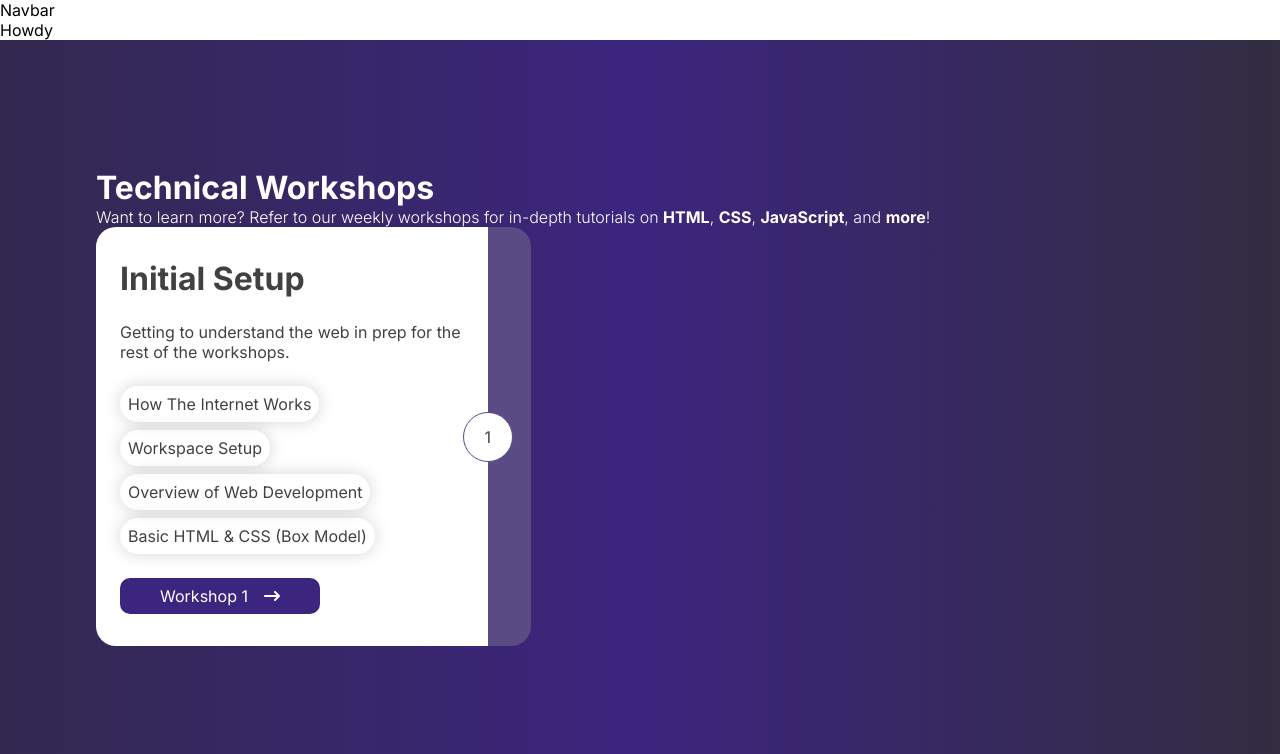
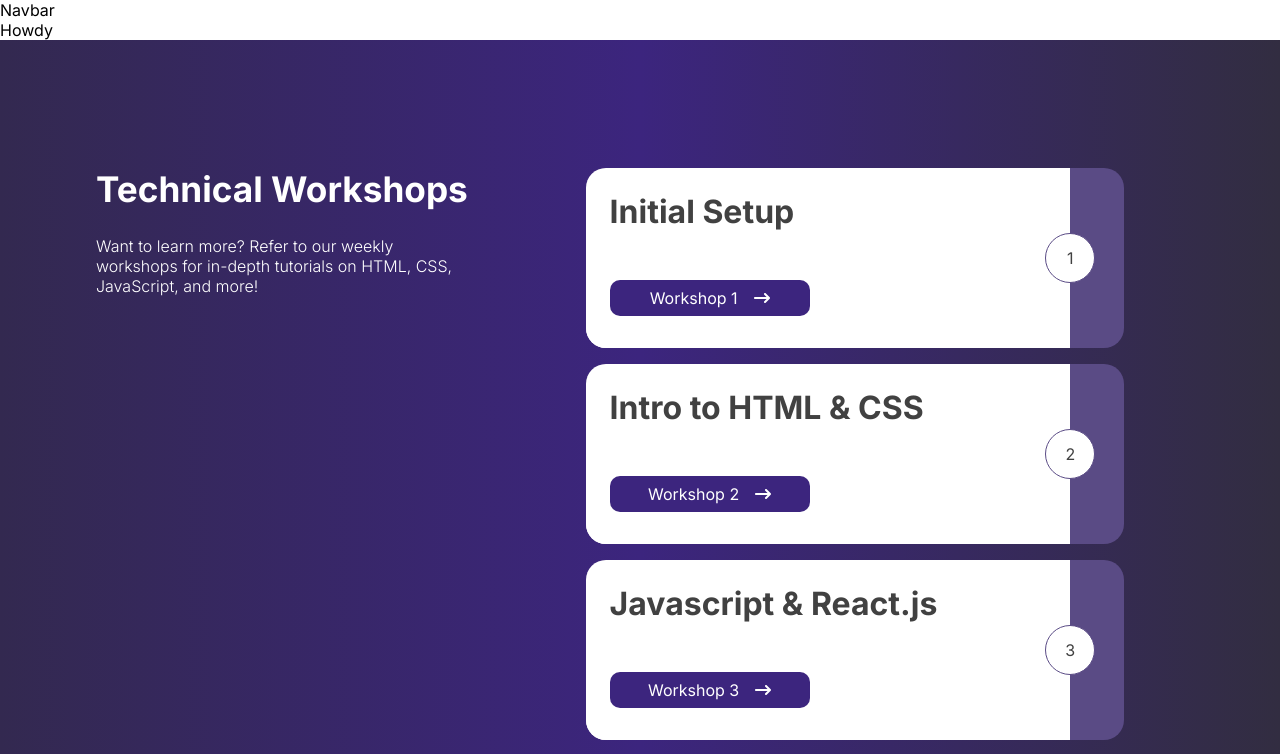
Before and after one commit to include-davis/cohort-platform, a Next.js app: page / in a window 1280 px wide. Shown: the top 754 px of the page. Built offline with nearby package versions, Linux system fonts and the light colour scheme.

Commit message:
hover effect over workshop items

```diff
--- a/app/(homepage)/page.jsx
+++ b/app/(homepage)/page.jsx
@@ -1,4 +1,4 @@
-import Timeline from "@/app/_components/workshop-timeline/workshop-timeline copy";
+import Timeline from "@/app/_components/workshop-timeline/workshop-timeline";
 import styles from "./homepage.module.scss";
 
 export default function Home() {
--- a/app/_components/workshop-timeline/Card.jsx
+++ b/app/_components/workshop-timeline/Card.jsx
@@ -1,16 +1,62 @@
 import Link from 'next/link'
-import Image from 'next/image'
-import styles from './workshop-timeline.module.scss'
+import styles from './card.module.scss'
 import { FaArrowRightLong } from "react-icons/fa6";
+import { motion } from 'framer-motion'
+import classNames from 'classnames';
+import { useState } from 'react';
+
+// adapted from sam's code for the scroll line:
+const boxVariant = {
+  // used for bullet point transitions
+  visible: { opacity: 2, scale: 1, transition: { duration: 0.5 } },
+  hidden: { opacity: 0, scale: 0 },
+};
+
+// used to create bullet w/ animation
+const bullet = (
+  <motion.div variants={boxVariant} initial="hidden" whileInView="visible">
+    <div className={styles.outerCircle}>
+      <div className={styles.innerCircle}></div>
+    </div>
+  </motion.div>
+);
+
+
+
+const cardClosedY = -40;
 
 export default function Card( {title, text, agenda, link, number} ) {
+
+  const [isHovered, setIsHovered] = useState(false);
+
+  // used to create line with animation
+  const line = (
+    <motion.div variants={boxVariant} initial="hidden" whileInView="visible">
+      <div className={isHovered ? styles.line_open : styles.line_closed}></div>
+    </motion.div>
+  );
+
   return (
-    <div className={styles.card}>
+    <motion.div
+      className={ styles.card }
+      onMouseEnter={() => setIsHovered(true)}
+      onMouseLeave={() => setIsHovered(false)}
+      initial={{ height: 180, backgroundColor: 'var(--include-purple-light)' }} // Show top 10% and bottom 10%
+      whileHover={{ height: '100%', backgroundColor: 'var(--accent-color)' }} // Show full content on hover
+      transition={{ duration: 0.5 }} // Smooth transition
+    >
       <div className={styles.number}>{number}</div>
+
+      {/* <div className={number != 1 ? styles.line_top : styles.line_none}>{line}</div>
+      <div className={styles.bullet}>{bullet}</div>
+      <div className={number != 5 ? styles.line_bottom : styles.line_none}>{line}</div> */}
+
       <div className={styles.card_front}>
         <div className={styles.card_content}>
+          <div className={styles.workshop_description}>
             <p className={styles.title}>{title}</p>
             <p>{text}</p>
+          </div>
 
           <ul className={styles.agenda}>
             { agenda.map( (item, idx) =>
@@ -18,13 +64,18 @@ export default function Card( {title, text, agenda, link, number} ) {
             )}
           </ul>
 
+        </div>
+
+        <div className={styles.link_div}>
             <Link href={link} passHref legacyBehavior>
               <a className={styles.link} target='_blank'>
                 Workshop {number} <FaArrowRightLong />
               </a>
             </Link>
         </div>
+
+
       </div>
-    </div>
+    </motion.div>
   )
 }
--- /dev/null
+++ b/app/_components/workshop-timeline/card.module.scss
@@ -0,0 +1,161 @@
+$card-height: auto;
+$line-height-open: $card-height - calc(8px * 15);
+
+$card-height-closed: calc(8px * 20);
+$line-height-closed: $card-height-closed - calc(8px * 15);
+
+.card {
+    color: var(--text-midtone);
+
+    position: relative;
+    border-radius: 20px;
+    height: $card-height;
+}
+
+.card_front {
+    background-color: var(--foreground-light);
+    height: 100%;
+    width: 90%;
+    border-radius: 20px 0px 0px 20px;
+    overflow: hidden;
+}
+
+.number {
+    display: flex;
+    justify-content: center;
+    align-items: center;
+
+    position: absolute;
+    left: 90%;
+    top: 50%;
+    transform: translate(-50%, -50%); // Translates from top left corner to center
+    z-index: 1;
+
+    background-color: var(--foreground-light);
+    border-radius: 50%;
+    height: 50px;
+    width: 50px;
+
+    border: 1px solid var(--include-purple-light)
+}
+
+.line_none {
+    display: none;
+}
+
+.card_content {
+    display: flex;
+    flex-direction: column;
+    // justify-content: space-between;
+    gap: 32px;
+
+    height: 100%;
+    padding: 24px 0px 24px 24px;
+}
+
+.workshop_description {
+    display: flex;
+    flex-direction: column;
+    gap: 16px;
+}
+
+.title {
+    font-size: 2rem;
+    font-weight: 700;
+}
+
+.agenda {
+    display: flex;
+    gap: 8px;
+    flex-wrap: wrap;
+    list-style: none;
+}
+
+.agenda_item {
+    padding: 8px;
+    border-radius: 50px;
+    box-shadow: 0px 0px 15px 1px #00000026;
+}
+
+.link_div {
+    position: sticky;
+    bottom: 0px;
+    padding: 32px 0px;
+    padding-left: 24px;
+
+    background-color: var(--foreground-light);
+}
+
+
+.link {
+    background-color: var(--include-purple);
+    color: var(--text-light);
+
+    display: flex;
+    align-items: center;
+    justify-content: center;
+    gap: 16px;
+
+    padding: 8px;
+    border-radius: 10px;
+    width: 200px;
+}
+
+// Scroll line styles
+
+.line_open {
+    width: 2px;
+    height: 270px;
+    background-color: var(--foreground-light);
+}
+
+.line_closed {
+    width: 2px;
+    height: 160px;
+    background-color: var(--foreground-light);
+    transition: height 0.5s ease
+}
+
+.line_top {
+    position: absolute;
+    top: 0;
+    right: -47px;
+    transform: translate(-50%, -50%);
+    transition: height 0.5s ease
+}
+
+.line_bottom {
+    position: absolute;
+    bottom: 0;
+    right: -47px;
+    transform: translate(-50%, 50%);
+}
+
+.bullet {
+    position: absolute;
+    right: -96px;
+    top: 50%;
+    transform: translate(-50%, -50%); // Translates from top left corner to center
+}
+
+
+.innerCircle {
+    width: 25px;
+    height: 25px;
+    border-radius: 100%;
+    background: var(--foreground-light);
+
+}
+
+.outerCircle {
+    width: 50px;
+    height: 50px;
+    border: 2px solid var(--foreground-light);
+    border-radius: 100%;
+    box-shadow: 0px 0px 75px 0px rgba(60, 37, 126, 0.60);
+
+    display: flex;
+    justify-content: center;
+    align-items: center;
+
+}
--- a/app/_components/workshop-timeline/workshop-timeline copy.jsx
+++ /dev/null
@@ -1,33 +0,0 @@
-import Card from './Card'
-import styles from './workshop-timeline.module.scss'
-
-const agenda = [
-  "How The Internet Works",
-  "Workspace Setup",
-  "Overview of Web Development",
-  "Basic HTML & CSS (Box Model)"
-]
-
-export default function Timeline() {
-    return (
-        <div className={styles.content}>
-          <div>
-            <p className={styles.header}>Technical Workshops</p>
-            <p className={styles.text}>
-              Want to learn more? Refer to our weekly workshops for
-              in-depth tutorials on <span className={styles.bold}>HTML</span>
-              , <span className={styles.bold}>CSS</span>
-              , <span className={styles.bold}>JavaScript</span>
-              , and <span className={styles.bold}>more</span>!
-            </p>
-            <Card
-              title={"Initial Setup"}
-              text={"Getting to understand the web in prep for the rest of the workshops."}
-              agenda={agenda}
-              link={"https://www.google.com/"}
-              number={1}
-            />
-          </div>
-        </div>
-    )
-}
--- /dev/null
+++ b/app/_components/workshop-timeline/workshop-timeline.jsx
@@ -0,0 +1,38 @@
+"use client"
+
+import Card from './Card'
+import styles from './workshop-timeline.module.scss'
+import workshops from "./workshops.json";
+import React from 'react';
+
+export default function Timeline() {
+    return (
+        <div className={styles.content}>
+          <div className={styles.description}>
+            <p className={styles.header}>Technical Workshops</p>
+            <p className={styles.text}>
+              Want to learn more? Refer to our weekly workshops for
+              in-depth tutorials on HTML, CSS, JavaScript, and more!
+            </p>
+          </div>
+          <div className={styles.timeline}>
+            <div className={styles.workshops}>
+              {workshops.map(( { title, text, agenda, link} , idx) =>
+                <Card key={idx} title={title} text={text} agenda={agenda} link={link} number={idx + 1} />
+              )}
+            </div>
+            {/* <div className={styles.scrolldots}>
+
+            </div> */}
+          </div>
+        </div>
+    )
+}
+
+{/* {Array.from({ length: workshops.length - 1 }, (_, idx) =>
+                <React.Fragment key={idx}>
+                  {bullet}
+                  {line}
+                </React.Fragment>
+              )}
+              {bullet} */}
--- a/app/_components/workshop-timeline/workshop-timeline.module.scss
+++ b/app/_components/workshop-timeline/workshop-timeline.module.scss
@@ -1,13 +1,27 @@
 // Page styles
 .content {
+    display: flex;
+    justify-content: space-between;
+
     background: var(--include-gradient);
+    color: var(--text-light);
+    padding: calc(8px * 16) calc(8px * 12);
+}
 
-    color: var(--text-light);
-    padding: calc(8px * 16) calc(8px * 12)
+.description {
+    display: flex;
+    flex-direction: column;
+    justify-content: space-between;
+
+    position: sticky;
+    top: calc(8px * 15);
+
+    max-height: calc(8px * 16);
+    max-width: calc(8px * 47);
 }
 
 .header {
-    font-size: 2rem;
+    font-size: 2.2rem;
     font-weight: 700;
 }
 
@@ -16,85 +30,18 @@
     font-weight: 300;
 }
 
-.bold {
-    font-weight: 700;
+.timeline {
+    display: flex;
+    justify-content: space-between;
+    // gap: 8px;
+
+    max-width: 55%;
 }
 
-// Card Styles
-.card {
-    background-color: var(--include-purple-light);
-    color: var(--text-midtone);
-
-    position: relative;
-    border-radius: 20px;
-    max-width: 40%;
-}
-
-// .card_active {
-//     background-color: var(--accent-color);
-// }
-
-.card_front {
-    background-color: var(--foreground-light);
-    width: 90%;
-
-    border-radius: 20px 0px 0px 20px;
-}
-
-.number {
-    display: flex;
-    justify-content: center;
-    align-items: center;
-
-    position: absolute;
-    left: 90%;
-    top: 50%;
-    transform: translate(-50%, -50%); // Translates from top left corner to center
-
-    background-color: var(--foreground-light);
-    border-radius: 50%;
-    height: 50px;
-    width: 50px;
-
-    border: 1px solid var(--include-purple-light)
-}
-
-.card_content {
+.workshops {
     display: flex;
     flex-direction: column;
-    gap: 24px;
-
-    padding: 32px 24px;
-}
-
-.title {
-    font-size: 2rem;
-    font-weight: 700;
-}
-
-.agenda {
-    display: flex;
-    gap: 8px;
-    flex-wrap: wrap;
-    list-style: none;
-}
-
-.agenda_item {
-    padding: 8px;
-    border-radius: 50px;
-    box-shadow: 0px 0px 15px 1px #00000026;
-}
-
-.link {
-    background-color: var(--include-purple);
-    color: var(--text-light);
-
-    display: flex;
-    align-items: center;
-    justify-content: center;
     gap: 16px;
 
-    padding: 8px;
-    border-radius: 10px;
-    width: 200px;
+    max-width: 90%;
 }
--- /dev/null
+++ b/app/_components/workshop-timeline/workshops.json
@@ -0,0 +1,46 @@
+[
+    {
+        "title": "Initial Setup",
+        "text": "Getting to understand the web in prep for the rest of the workshops.",
+        "agenda": [
+            "How The Internet Works",
+            "Workspace Setup",
+            "Overview of Web Development",
+            "Basic HTML & CSS (Box Model)"
+        ],
+        "link": "https://www.google.com/"
+    },
+    {
+        "title": "Intro to HTML & CSS",
+        "text": "Learn the basics of HTML & CSS including different techniques and methods.",
+        "agenda": [
+            "Flexbox",
+            "Responsiveness",
+            "Media Queries",
+            "Positioning"
+        ],
+        "link": "https://www.google.com/"
+    },
+    {
+        "title": "Javascript & React.js",
+        "text": "Learning about JavaScript and React.js and how they relate to HTML and CSS.",
+        "agenda": [
+            "JS Syntax and Key Features",
+            "Intro to React.js and Hooks",
+            "Creating and Maintaining State, Components, ect."
+        ],
+        "link": "https://www.google.com/"
+    },
+    {
+        "title": "Next.js Backend",
+        "text": "Coming Soon!",
+        "agenda": [],
+        "link": "https://www.google.com/"
+    },
+    {
+        "title": "TBD",
+        "text": "TBD",
+        "agenda": [],
+        "link": "https://www.google.com/"
+    }
+]
--- a/package.json
+++ b/package.json
@@ -9,6 +9,8 @@
     "lint": "next lint"
   },
   "dependencies": {
+    "classnames": "^2.5.1",
+    "framer-motion": "^11.9.0",
     "next": "14.2.13",
     "react": "^18",
     "react-dom": "^18",
```
Also changed, not shown: 1 other file (tests, documents, lock files or other folders). Lines whose indentation alone changed are shown as unchanged.
